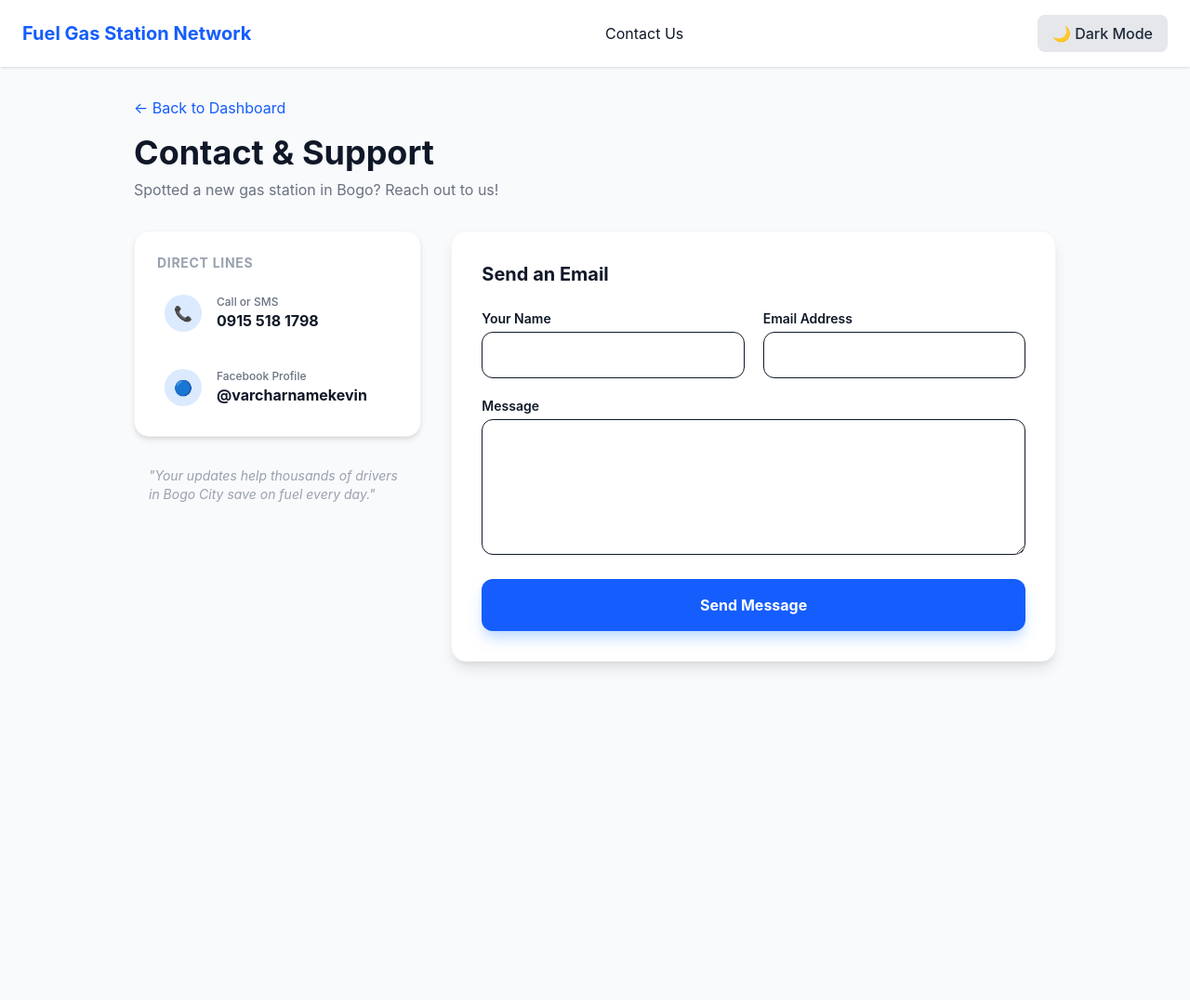
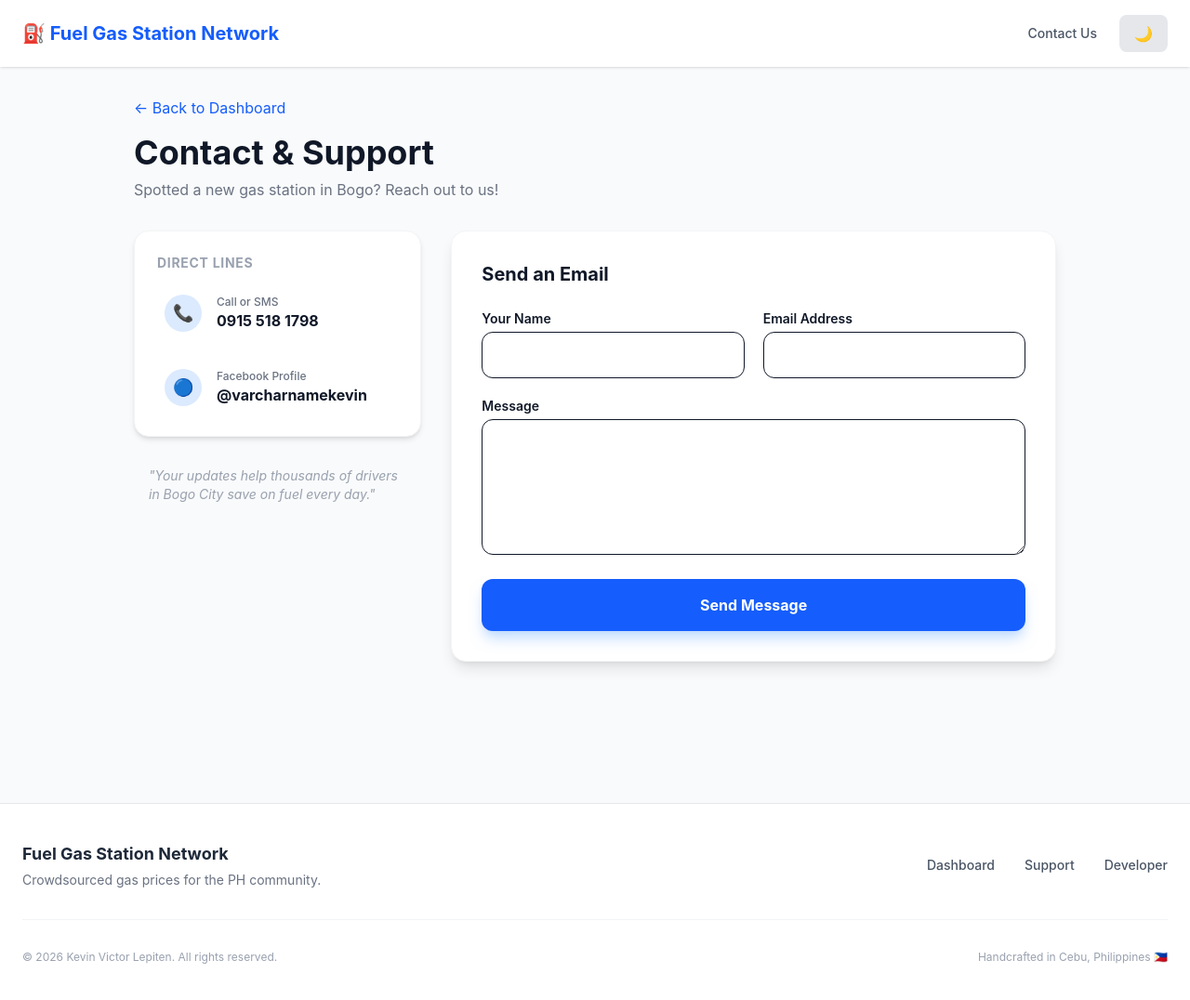
Before and after one commit to lepitenkevin/gas-network, a React (Vite) app: page /contact in a window 1280 px wide. Shown: the whole page at 93% size. Before the commit the page ends 824 px from the top, so only its background shows below. Built offline with nearby package versions, Linux system fonts and the light colour scheme.

Commit message:
add footer

```diff
--- a/src/App.jsx
+++ b/src/App.jsx
@@ -5,13 +5,13 @@ import StationProfile from './StationProfile';
 import Contact from './pages/Contact';
 
 function App() {
-  // Check local storage for theme preference, default to light
   const [isDark, setIsDark] = useState(() => {
     return localStorage.getItem('theme') === 'dark';
   });
 
+  const currentYear = new Date().getFullYear();
+
   useEffect(() => {
-    // Add or remove the 'dark' class on the HTML element
     if (isDark) {
       document.documentElement.classList.add('dark');
       localStorage.setItem('theme', 'dark');
@@ -23,26 +23,70 @@ function App() {
 
   return (
     <Router>
-      <div className="min-h-screen">
-        {/* Global Navigation Bar with Theme Toggle */}
-        <nav className="bg-white dark:bg-gray-800 shadow-sm px-6 py-4 flex justify-between items-center transition-colors">
-          <h1 className="text-xl font-bold text-blue-600 dark:text-blue-400">Fuel Gas Station Network</h1><Link to="/contact" className="hover:text-blue-600 transition">Contact Us</Link>
+      {/* flex flex-col min-h-screen ensures footer stays at the bottom */}
+      <div className="min-h-screen flex flex-col bg-gray-50 dark:bg-gray-900 transition-colors">
+
+        {/* --- Global Navigation Bar --- */}
+        <nav className="bg-white dark:bg-gray-800 shadow-sm px-6 py-4 flex justify-between items-center sticky top-0 z-50">
+          <Link to="/" className="text-xl font-bold text-blue-600 dark:text-blue-400 hover:opacity-80 transition">
+            ⛽ Fuel Gas Station Network
+          </Link>
+
+          <div className="flex items-center gap-6">
+            <Link to="/contact" className="text-sm font-medium text-gray-600 dark:text-gray-300 hover:text-blue-600 dark:hover:text-blue-400 transition">
+              Contact Us
+            </Link>
             <button
               onClick={() => setIsDark(!isDark)}
               className="px-4 py-2 rounded-lg bg-gray-200 dark:bg-gray-700 text-gray-800 dark:text-gray-200 font-medium hover:bg-gray-300 dark:hover:bg-gray-600 transition"
             >
-            {isDark ? '☀️ Light Mode' : '🌙 Dark Mode'}
+              {isDark ? '☀️' : '🌙'}
             </button>
+          </div>
         </nav>
 
-        {/* Page Content */}
-        <div className="max-w-7xl mx-auto px-4 py-8">
+        {/* --- Page Content (flex-grow fills the space) --- */}
+        <main className="max-w-7xl mx-auto px-4 py-8 flex-grow w-full">
           <Routes>
             <Route path="/" element={<Dashboard />} />
             <Route path="/profile/:id" element={<StationProfile />} />
             <Route path="/contact" element={<Contact />} />
           </Routes>
+        </main>
+
+        {/* --- Footer Section --- */}
+        <footer className="bg-white dark:bg-gray-800 border-t border-gray-200 dark:border-gray-700 mt-10">
+          <div className="max-w-7xl mx-auto px-6 py-10">
+            <div className="flex flex-col md:flex-row justify-between items-center gap-6">
+
+              <div className="text-center md:text-left">
+                <h2 className="text-lg font-bold text-gray-800 dark:text-white">Fuel Gas Station Network</h2>
+                <p className="text-sm text-gray-500 dark:text-gray-400 mt-1">
+                  Crowdsourced gas prices for the PH community.
+                </p>
               </div>
+
+              <div className="flex gap-8 text-sm font-medium text-gray-600 dark:text-gray-400">
+                <Link to="/" className="hover:text-blue-600 transition">Dashboard</Link>
+                <Link to="/contact" className="hover:text-blue-600 transition">Support</Link>
+                <a
+                  href="https://facebook.com/varcharnamekevin"
+                  target="_blank"
+                  rel="noopener noreferrer"
+                  className="hover:text-blue-600 transition"
+                >
+                  Developer
+                </a>
+              </div>
+            </div>
+
+            <div className="border-t border-gray-100 dark:border-gray-700 mt-8 pt-8 flex flex-col md:flex-row justify-between items-center gap-4 text-xs text-gray-400">
+              <p>© {currentYear} Kevin Victor Lepiten. All rights reserved.</p>
+              <p>Handcrafted in Cebu, Philippines 🇵🇭</p>
+            </div>
+          </div>
+        </footer>
+
       </div>
     </Router>
   );
--- a/src/pages/Contact.jsx
+++ b/src/pages/Contact.jsx
@@ -6,9 +6,27 @@ function Contact() {
   const form = useRef();
   const [status, setStatus] = useState({ type: '', msg: '' });
   const [loading, setLoading] = useState(false);
+  const [lastSent, setLastSent] = useState(0); // To prevent rapid-fire clicking
 
   const sendEmail = (e) => {
     e.preventDefault();
+
+    // 1. HONEYPOT CHECK
+    // If the hidden field '_hp_field' has any value, it's a bot.
+    if (form.current._hp_field.value !== "") {
+      console.warn("Spam attempt detected.");
+      // We pretend it worked so the bot doesn't keep trying
+      setStatus({ type: 'success', msg: 'Message sent! We will get back to you soon.' });
+      return;
+    }
+
+    // 2. RATE LIMITING (60-second cooldown)
+    const now = Date.now();
+    if (now - lastSent < 60000) {
+      setStatus({ type: 'error', msg: 'Please wait a minute before sending another message.' });
+      return;
+    }
+
     setLoading(true);
 
     const SERVICE_ID = import.meta.env.VITE_EMAILJS_SERVICE_ID;
@@ -18,6 +36,7 @@ function Contact() {
     emailjs.sendForm(SERVICE_ID, TEMPLATE_ID, form.current, PUBLIC_KEY)
       .then((result) => {
           setStatus({ type: 'success', msg: 'Message sent! We will get back to you soon.' });
+          setLastSent(Date.now()); // Start the cooldown
           form.current.reset();
       }, (error) => {
           console.error("EmailJS Error:", error);
@@ -44,9 +63,8 @@ function Contact() {
             <h3 className="text-sm font-bold uppercase text-gray-400 mb-4 tracking-wider">Direct Lines</h3>
 
             <div className="space-y-6">
-              {/* Phone Link */}
               <a href="tel:09155181798" className="group flex items-center gap-4 hover:bg-blue-50 dark:hover:bg-gray-700 p-2 rounded-xl transition-all">
-                <div className="w-10 h-10 bg-blue-100 dark:bg-blue-900 flex items-center justify-center rounded-full text-blue-600 dark:text-blue-400">
+                <div className="w-10 h-10 bg-blue-100 dark:bg-blue-900 flex items-center justify-center rounded-full text-blue-600 dark:text-blue-400 text-lg">
                    📞
                 </div>
                 <div>
@@ -55,9 +73,8 @@ function Contact() {
                 </div>
               </a>
 
-              {/* Facebook Link */}
               <a href="https://facebook.com/varcharnamekevin" target="_blank" rel="noopener noreferrer" className="group flex items-center gap-4 hover:bg-blue-50 dark:hover:bg-gray-700 p-2 rounded-xl transition-all">
-                <div className="w-10 h-10 bg-blue-100 dark:bg-blue-900 flex items-center justify-center rounded-full text-blue-600 dark:text-blue-400">
+                <div className="w-10 h-10 bg-blue-100 dark:bg-blue-900 flex items-center justify-center rounded-full text-blue-600 dark:text-blue-400 text-lg">
                    🔵
                 </div>
                 <div>
@@ -84,6 +101,12 @@ function Contact() {
           )}
 
           <form ref={form} onSubmit={sendEmail} className="space-y-5">
+
+            {/* HONEYPOT FIELD: Completely hidden from humans */}
+            <div className="hidden" aria-hidden="true">
+              <input type="text" name="_hp_field" tabIndex="-1" autoComplete="off" />
+            </div>
+
             <div className="grid grid-cols-1 md:grid-cols-2 gap-5">
               <div>
                 <label className="block text-sm font-semibold mb-1 dark:text-gray-300">Your Name</label>
@@ -111,7 +134,7 @@ function Contact() {
             <button
               type="submit"
               disabled={loading}
-              className={`w-full py-4 rounded-xl font-bold text-white shadow-lg transition-all ${loading ? 'bg-gray-400' : 'bg-blue-600 hover:bg-blue-700 shadow-blue-200 dark:shadow-none'}`}
+              className={`w-full py-4 rounded-xl font-bold text-white shadow-lg transition-all ${loading ? 'bg-gray-400 cursor-not-allowed' : 'bg-blue-600 hover:bg-blue-700 shadow-blue-200 dark:shadow-none'}`}
             >
               {loading ? 'Sending...' : 'Send Message'}
             </button>
```
Lines whose indentation alone changed are shown as unchanged.
